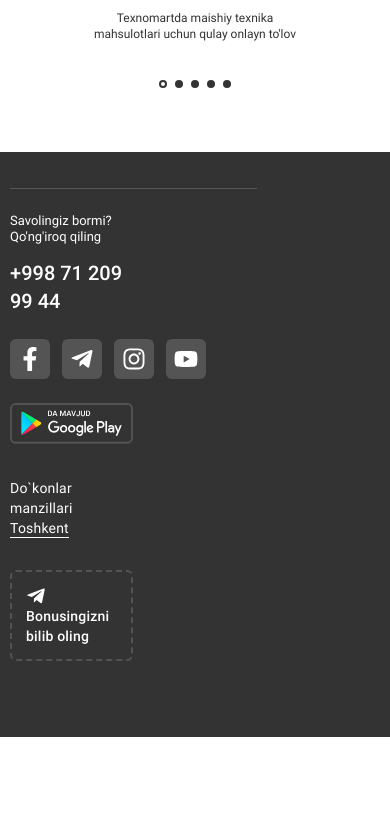
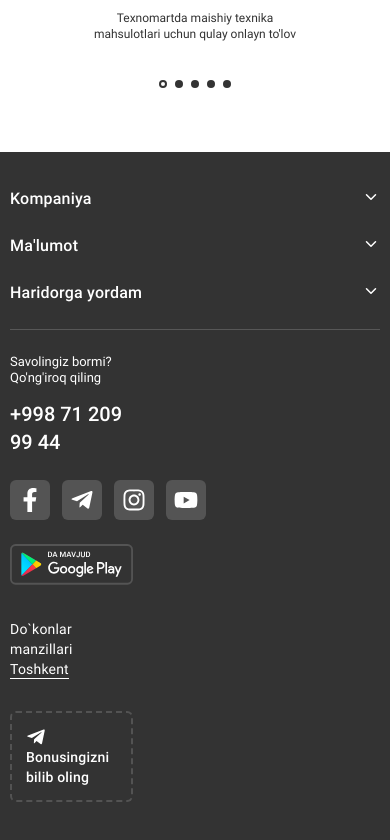
Before and after one commit to MZayniddin/Texnomart, a React (Create React App) app: page / in a window 390 px wide. Shown: the part 1391-2231 px from the top of the page. Before the commit the page ends 2128 px from the top, so only its background shows below. Built offline with nearby package versions, Linux system fonts and the light colour scheme; no server answers.

Commit message:
Footer accordion finished

```diff
--- a/src/components/footer/footer-top/FooterTop.jsx
+++ b/src/components/footer/footer-top/FooterTop.jsx
@@ -13,6 +13,7 @@ import {
 import playLogo from '../../../assets/images/playmarket-logo.svg'
 //components
 import MenuDesktop from "../menu-desktop/MenuDesktop";
+import MenuMobile from "../menu-mobile/MenuMobile";
 
 const FooterTop = () => {
   return (
@@ -82,6 +83,7 @@ const FooterTop = () => {
         </a>
       </div>
       <div className="footer__right">
+        <MenuMobile/>
         <MenuDesktop/>
       </div>
     </div>
--- a/src/components/footer/footer-top/FooterTop.scss
+++ b/src/components/footer/footer-top/FooterTop.scss
@@ -97,6 +97,10 @@
   .telegram-bot {
     display: inline-block;
   }
+
+  .menu-mobile .menu-wrap {
+    padding-bottom: 25px;
+  }
 }
 
 @media screen and (max-width: 1200px) {
@@ -138,10 +142,16 @@
   }
 
   .footer__right {
+    max-width: unset;
+    flex: unset;
     border-bottom: 1px solid #575757;
 
     .menu-desktop {
       display: none;
     }
+
+    .menu-mobile {
+      display: block;
+    }
   }
 }
--- /dev/null
+++ b/src/components/footer/menu-mobile/MenuMobile.jsx
@@ -0,0 +1,62 @@
+import { v4 as uuidv4 } from 'uuid';
+import { useState } from 'react';
+import { Link } from 'react-router-dom';
+import linkData from '../../../dummy-data/site-links-data.json'
+import './MenuMobile.scss';
+
+//icon
+import { FiChevronDown } from 'react-icons/fi';
+
+const MenuMobile = () => {
+  const [isCompanyActive, setCompanyActive] = useState(false);
+  const [isInfoActive, setInfoActive] = useState(false);
+  const [isUserHelpActive, setUserHelpActive] = useState(false);
+
+  return (
+    <div className='menu-mobile'>
+      <div className="accordion">
+        <div className="accordion__item menu-wrap">
+          <button className="accordion__trigger" onClick={()=>{setCompanyActive(!isCompanyActive)}}>
+            <span className='menu-wrap__title'>Kompaniya</span>
+            <span className='accordion__icon'><FiChevronDown/></span>
+          </button>
+          <div className={isCompanyActive ? "accordion__content accordion__content_active" : "accordion__content"}>
+          {
+            linkData[0].links.map(link =>
+              <Link className='menu-wrap__link' key={uuidv4()} to="/">{link}</Link>
+            )
+          }
+          </div>
+        </div>
+        <div className="accordion__item menu-wrap">
+          <button className="accordion__trigger" onClick={()=>{setInfoActive(!isInfoActive)}}>
+            <span className='menu-wrap__title'>Ma'lumot</span>
+            <span className='accordion__icon'><FiChevronDown/></span>
+          </button>
+          <div className={isInfoActive ? "accordion__content accordion__content_active" : "accordion__content"}>
+          {
+            linkData[1].links.map(link =>
+              <Link className='menu-wrap__link' key={uuidv4()} to="/">{link}</Link>
+            )
+          }
+          </div>
+        </div>
+        <div className="accordion__item menu-wrap">
+          <button className="accordion__trigger" onClick={()=>{setUserHelpActive(!isUserHelpActive)}}>
+            <span className='menu-wrap__title'>Haridorga yordam</span>
+            <span className='accordion__icon'><FiChevronDown/></span>
+          </button>
+          <div className={isUserHelpActive ? "accordion__content accordion__content_active" : "accordion__content"}>
+          {
+            linkData[2].links.map(link =>
+              <Link className='menu-wrap__link' key={uuidv4()} to="/">{link}</Link>
+            )
+          }
+          </div>
+        </div>
+      </div>
+    </div>
+  )
+}
+
+export default MenuMobile
--- /dev/null
+++ b/src/components/footer/menu-mobile/MenuMobile.scss
@@ -0,0 +1,47 @@
+.menu-mobile {
+  display: none;
+
+  .menu-wrap__title {
+    font-size: 16px;
+    line-height: 110%;
+    position: relative;
+    margin-bottom: 0;
+  }
+
+  .accordion__icon {
+    transition: height 300ms linear 0s, transform 300ms linear 0s;
+    font-size: 18px;
+  }
+
+  .menu-wrap__link {
+    font-size: 16px;
+    line-height: 180%;
+    margin-bottom: 5px;
+
+    &:first-child {
+      margin-top: 10px;
+    }
+  }
+
+  .accordion__content {
+    transition: height .3s linear;
+    overflow: hidden;
+    height: 0;
+
+    &_active {
+      height: 145px;
+    }
+  }
+
+  .accordion-enter-active, .accordion-leave-active {
+    will-change: height,opacity;
+    overflow: hidden;
+  }
+}
+
+.accordion__trigger {
+  display: flex;
+  align-items: center;
+  justify-content: space-between;
+  width: 100%;
+}
```
